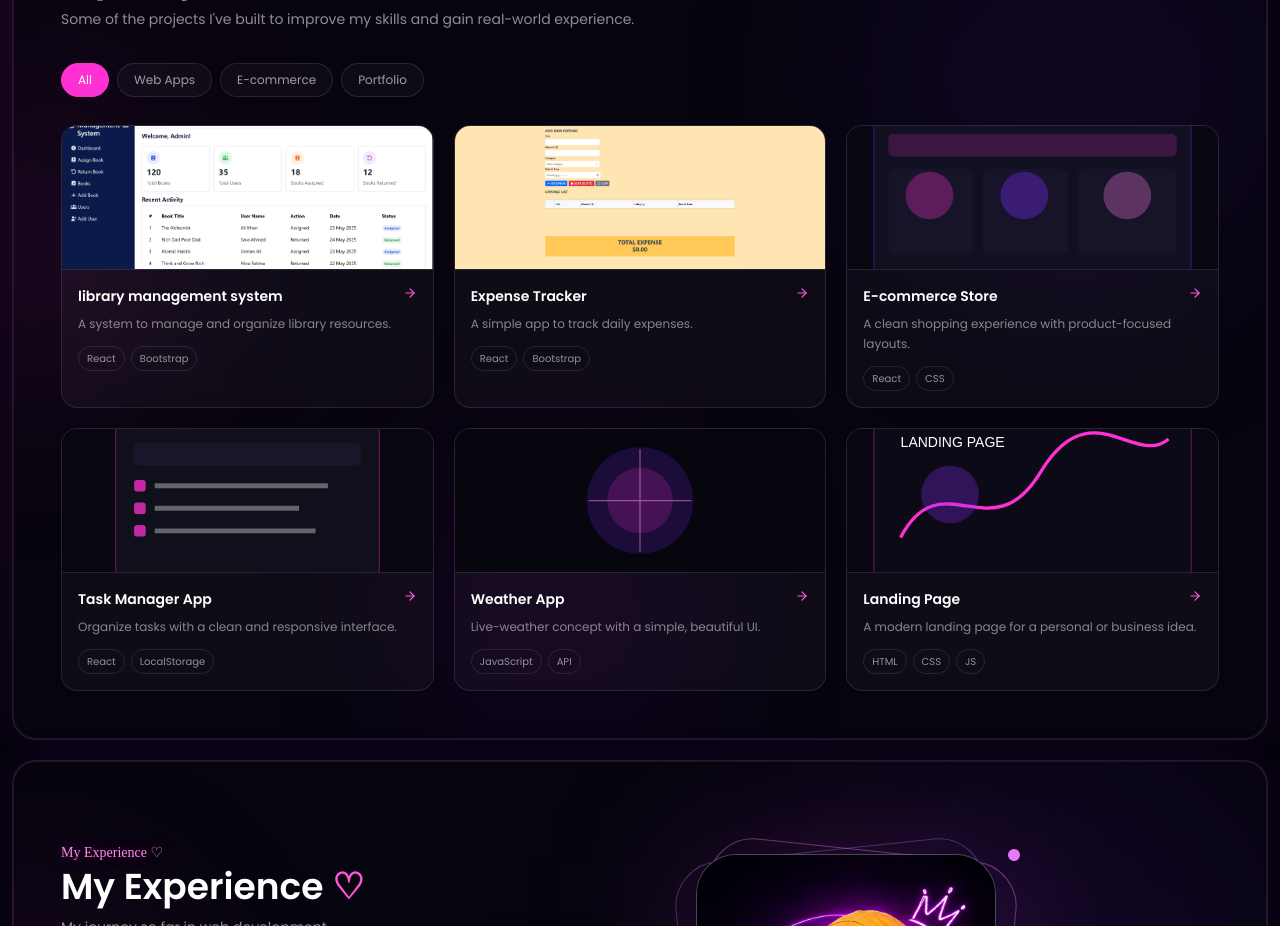
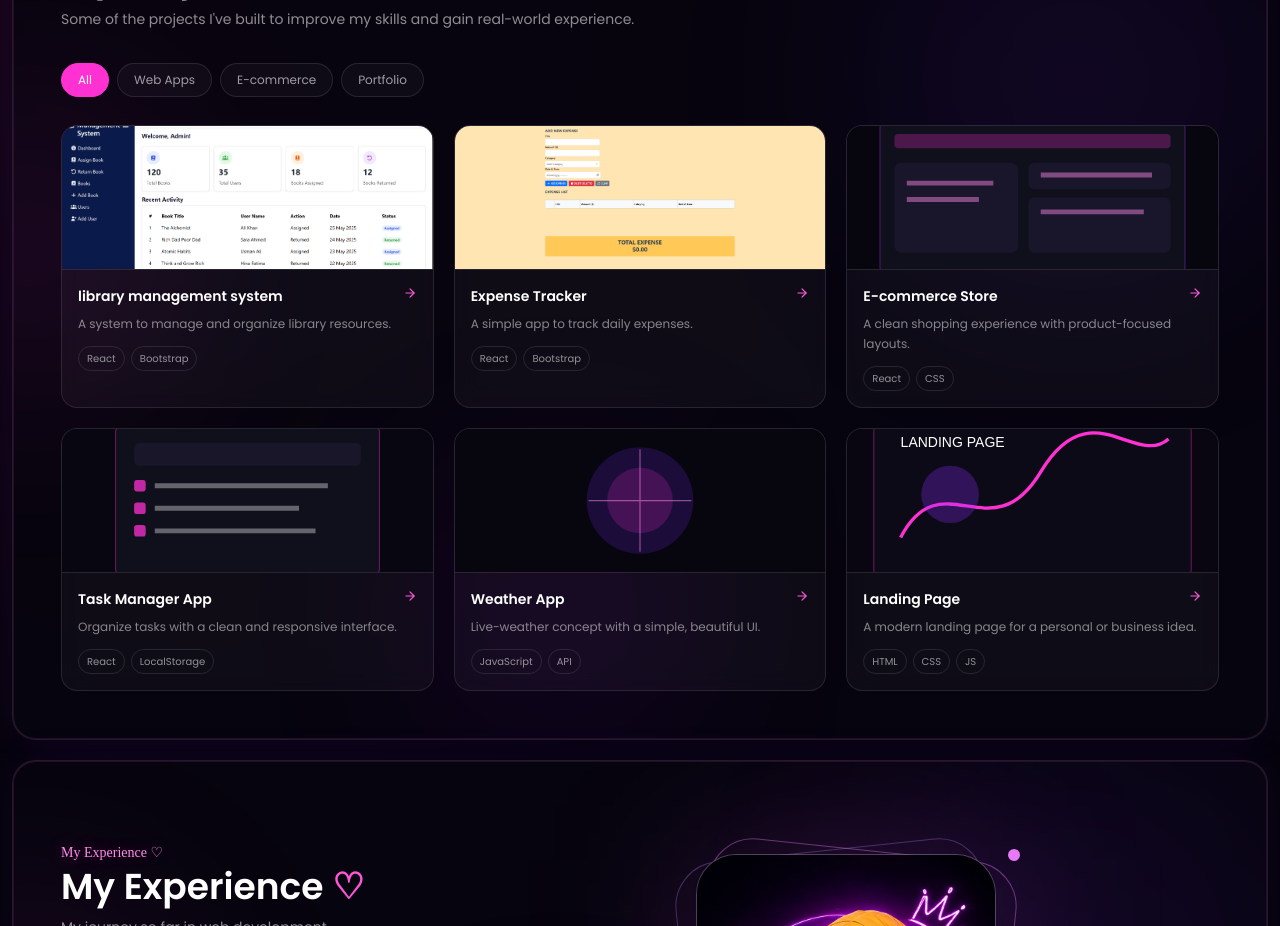
Before and after one commit to madiha-dev1/madiha-portfolio, a React (Vite) app: page / in a window 1280 px wide. Shown: the part 2160-3086 px from the top of the page. Built offline with nearby package versions, Linux system fonts and the light colour scheme.

Commit message:
Fix image path for E-commerce Store project

```diff
--- a/src/App.jsx
+++ b/src/App.jsx
@@ -46,7 +46,7 @@ const skills = [
 const projects = [
   { title: "library management system", type: "Library", text: "A system to manage and organize library resources.", tech: ["React", "Bootstrap"], image: "/project1.png" },
   { title: "Expense Tracker", type: "Web Apps", text: "A simple app to track daily expenses.", tech: ["React", "Bootstrap"], image: "/project2.png" },
-  { title: "E-commerce Store", type: "E-commerce", text: "E-commerce Store", text: "A clean shopping experience with product-focused layouts.", tech: ["React", "CSS"], image: "project-2.svg" },
+  { title: "E-commerce Store", type: "E-commerce", text: "E-commerce Store", text: "A clean shopping experience with product-focused layouts.", tech: ["React", "CSS"], image: "/project-3.svg" },
   { title: "Task Manager App", type: "Web Apps", text: "Organize tasks with a clean and responsive interface.", tech: ["React", "LocalStorage"], image: "/project-4.svg" },
   { title: "Weather App", type: "Web Apps", text: "Live-weather concept with a simple, beautiful UI.", tech: ["JavaScript", "API"], image: "/project-5.svg" },
   { title: "Landing Page", type: "Portfolio", text: "A modern landing page for a personal or business idea.", tech: ["HTML", "CSS", "JS"], image: "/project-6.svg" },
```
